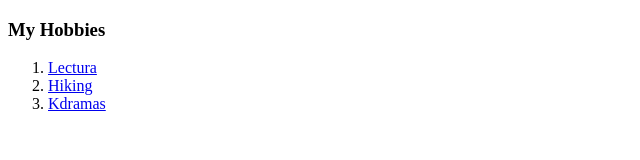
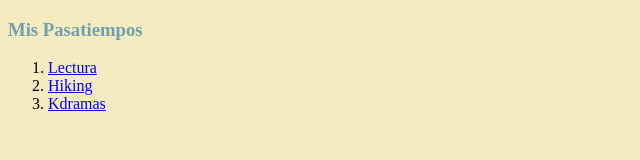
Before and after one commit to Yadira-cmd/cv, a plain HTML site: page Hobbies.html in a window 1280 px wide. Shown: the whole page, without its empty margins (0-640 px from the left). Drawn offline with Linux system fonts and the light colour scheme.

Commit message:
Update Hobbies.html

```diff
--- a/Hobbies.html
+++ b/Hobbies.html
@@ -2,10 +2,11 @@
 <html lang="en" dir="ltr">
   <head>
     <meta charset="utf-8">
-    <title>My Hobbies</title>
+    <title>Mis Pasatiempos</title>
+    <link rel="stylesheet" href="css/Styles.css">
   </head>
   <body>
-    <h3>My Hobbies</h3>
+    <h3>Mis Pasatiempos</h3>
     <ol>
       <li><a href="https://hombredelamancha.com/">Lectura</a></li>
       <li><a href="https://www.visitpanama.com/es/destino/el-valle-de-anton/">Hiking</a></li>
```
